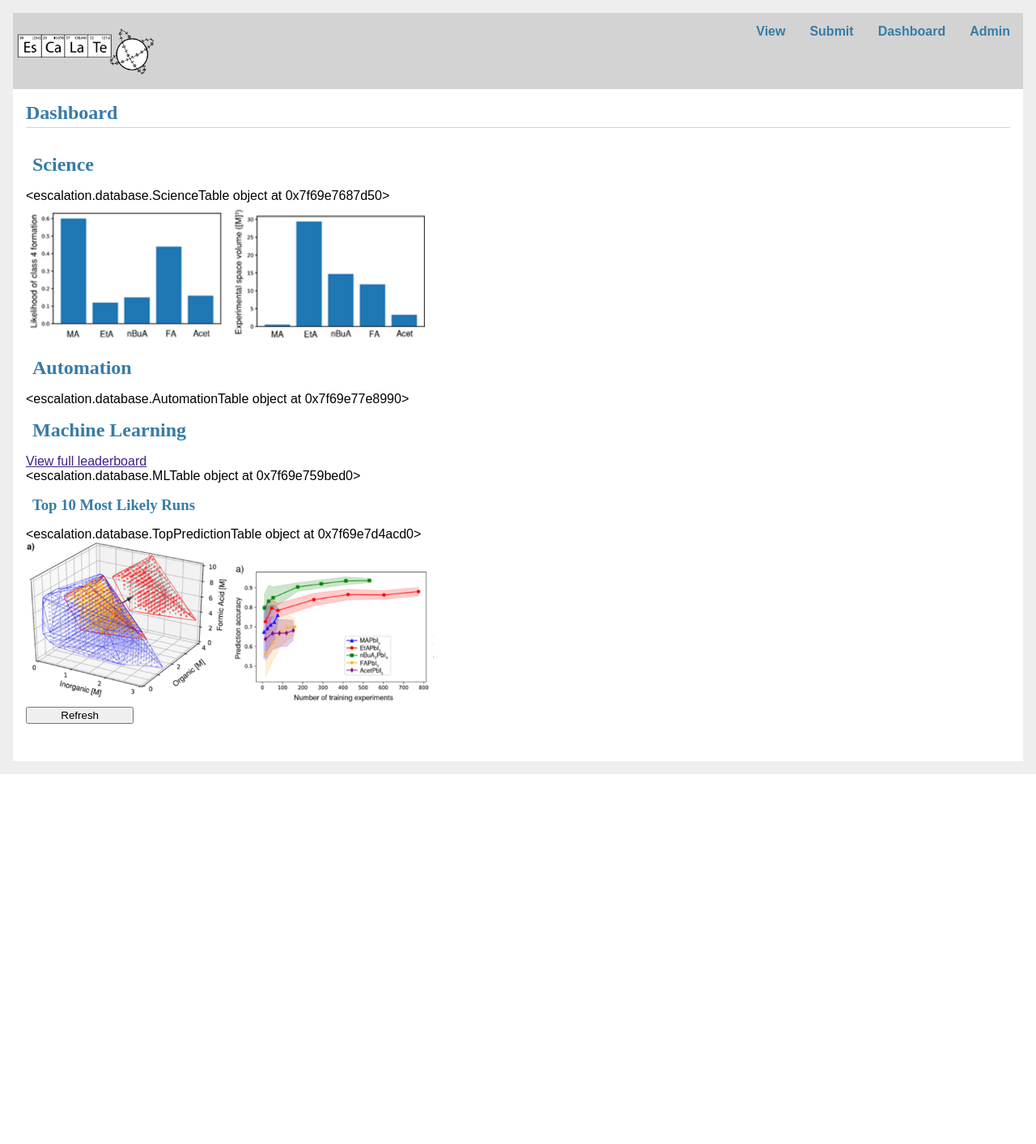
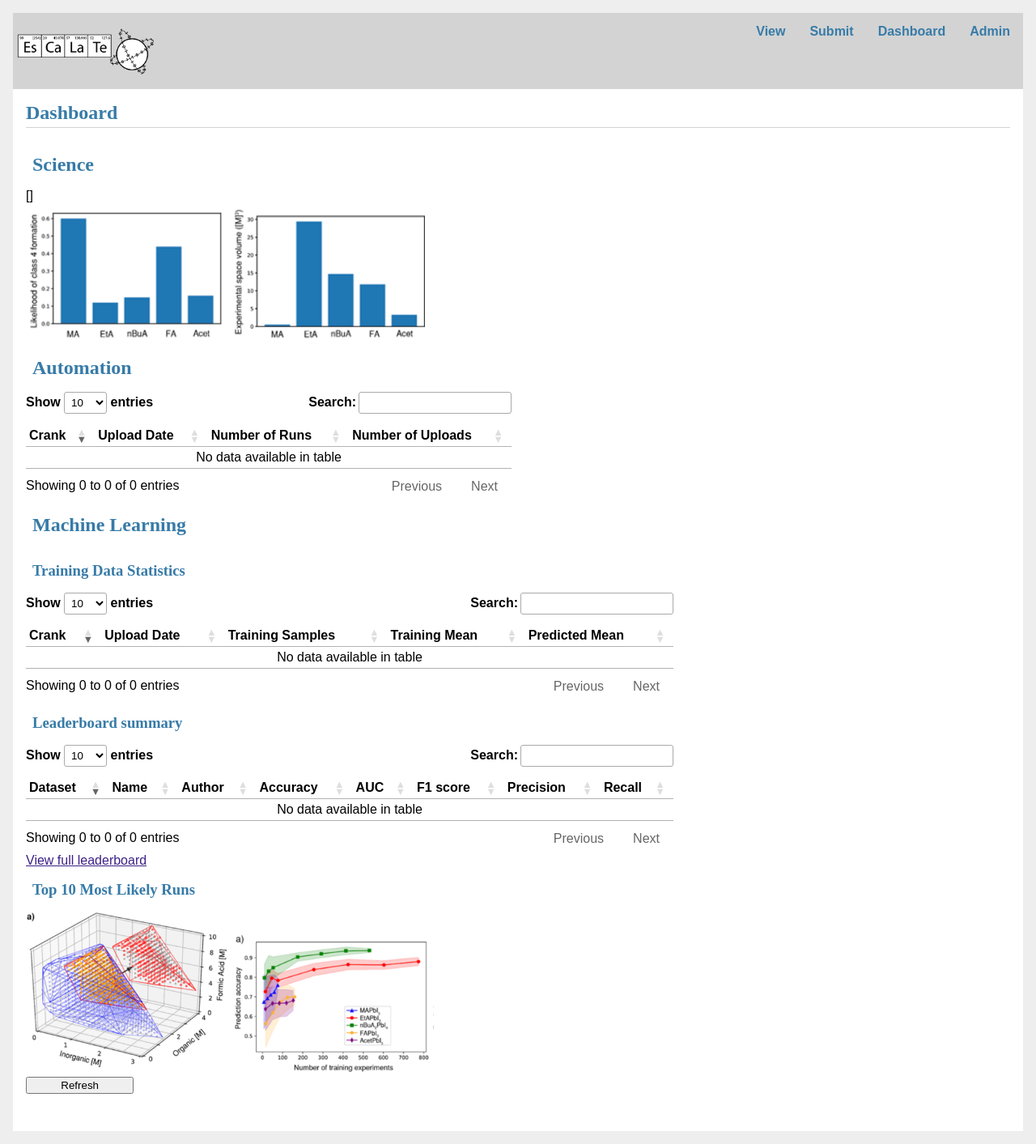
Before and after one commit to twosixlabs/Escalation, a Flask app: page /dashboard in a window 1280 px wide. Shown: the whole page at 81% size. Before the commit the page ends 956 px from the top, so only its background shows below. Run offline with Flask 2, Linux system fonts and the light colour scheme; data that the repository does not hold is empty; some libraries are stand-ins or nearby versions.

Commit message:
download leaderboard csv, formatting

```diff
--- a/submit_server/escalation/dashboard.py
+++ b/submit_server/escalation/dashboard.py
@@ -140,8 +140,8 @@ def dashboard():
         flash("Kicked off job {}.Sleeping for {} seconds to refresh".format(job1,seconds))
         time.sleep(seconds)
 
-    auto_table    = AutomationTable(AutomationStat.query.order_by(AutomationStat.upload_date.desc()).all())
-    science_table      = ScienceTable(ScienceStat.query.order_by(ScienceStat.upload_date.desc()).all())
-    ml_table = MLTable(MLStat.query.order_by(MLStat.upload_date.desc()).all())
-    top_table = TopPredictionTable(TopPrediction.query.order_by(TopPrediction.predicted_out.desc()).limit(TOP_PREDICTION_LIMIT).all())
-    return render_template('dashboard.html',science_table=science_table,auto_table=auto_table,ml_table=ml_table, top_table=top_table, top_n=TOP_PREDICTION_LIMIT)
+    auto_table    = AutomationStat.query.order_by(AutomationStat.upload_date.desc()).all()
+    science_table = ScienceStat.query.order_by(ScienceStat.upload_date.desc()).all()
+    ml_table      = MLStat.query.order_by(MLStat.upload_date.desc()).all()
+    top_table     = TopPrediction.query.order_by(TopPrediction.predicted_out.desc()).limit(TOP_PREDICTION_LIMIT).all()
+    return render_template('dashboard.html',science_table=science_table,auto_table=auto_table,ml_table=ml_table, top_table=top_table, top_n=TOP_PREDICTION_LIMIT,leaderboard=get_leaderboard())
--- a/submit_server/escalation/database.py
+++ b/submit_server/escalation/database.py
@@ -2,7 +2,6 @@ from escalation import db
 from sqlalchemy import and_, sql, create_engine
 from sqlalchemy.orm import deferred
 from flask import current_app, g, url_for
-from flask_table import Table, Col, DateCol
 import csv
 
 # Leaderboard statistics
@@ -45,21 +44,10 @@ class AutomationStat(db.Model):
     num_uploads = db.Column(db.Integer,default=0)
     num_distinct= db.Column(db.Integer,default=0)
 
-class AutomationTable(Table):
-    crank       = Col('Crank')
-    upload_date = DateCol('Upload Date',date_format='short')
-    num_runs    = Col('Number of Runs')
-    num_uploads = Col('Number of Uploads')
-    num_distinct= Col('Number of Unique Entries')
-
-
 class ScienceStat(db.Model):
     id          = db.Column(db.Integer,primary_key=True)
     crank       = db.Column(db.String(64))
     upload_date = db.Column(db.DateTime(timezone=True))
-
-class ScienceTable(Table):
-    crank       = Col('Crank')
 
 
 class TopPrediction(db.Model):
@@ -72,12 +60,6 @@ class TopPrediction(db.Model):
     def __repr__(self):
         return "<TopPrediction {0} {1} {2} {3:.2f} {4}".format(self.id, self.dataset,self.name,self.predicted_out,self.num_subs)
 
-class TopPredictionTable(Table):
-    dataset       = Col('Crank')
-    name          = Col('Run ID')
-    predicted_out = Col('Predicted Score')
-    num_subs      = Col('# Model Predictions')
-
 class MLStat(db.Model):
     id             = db.Column(db.Integer,primary_key=True)
     crank          = db.Column(db.String(64))
@@ -85,16 +67,6 @@ class MLStat(db.Model):
     train_mean     = db.Column(db.Float, default=0)
     num_train_rows = db.Column(db.Integer,default=0)
     pred_mean      = db.Column(db.Float,default=0)
-
-class MLTable(Table):
-    crank       = Col('Crank')
-    upload_date = DateCol('Upload Date',date_format='short')
-    train_mean  = Col('Avg. Training Crystal Score')
-    num_train_rows = Col('Number of Rows in Training')
-    pred_mean = Col('Avg. Predicted Crystal Score')
-
-
-
 
 class Submission(db.Model):
     id       = db.Column(db.Integer,primary_key=True)
--- a/submit_server/escalation/static/style.css
+++ b/submit_server/escalation/static/style.css
@@ -160,3 +160,11 @@ pre {
 .leaderboard th {
     font-size: 12px;
 }
+
+.auto_table {
+    max-width:600px;
+}
+
+.ml_table {
+    max-width:800px;
+}
--- a/submit_server/escalation/templates/dashboard.html
+++ b/submit_server/escalation/templates/dashboard.html
@@ -19,16 +19,113 @@
       </div>
     </div>
     <h1>Automation</h1>
-    {{ auto_table }}
 
+    <div class="auto_table">
+    <table id="auto_table" class="compact hover order-column row-border" style="width:100%">
+      <thead>
+        <th>Crank</th>
+        <th>Upload Date</th>
+        <th>Number of Runs</th>
+        <th>Number of Uploads</th>
+      </thead>
+      <tbody>
+        {% for r in auto_table %}
+        <tr>
+          <td> {{ r['crank'] }} </td>
+          <td> {{ r['upload_date'] }} </td>
+          <td> {{ r['num_runs'] }} </td>
+          <td> {{ r['num_distinct'] }} </td>
+        </tr>
+        {% endfor %}
+      </tbody>
+    </table>
+
+<script>
+$(document).ready(function() {
+$('#auto_table').DataTable( {
+        "order": [[ 0, "desc" ]],
+  }
+  );
+  } );
+
+</script>
+
+</div>
     <h1>Machine Learning</h1>
 
+    <h3>Training Data Statistics</h3>
+    <div class="ml_table">
+    <table id="ml_table" class="compact hover order-column row-border" style="width:100%">
+      <thead>
+        <th>Crank</th>
+        <th>Upload Date</th>
+        <th>Training Samples</th>
+        <th>Training Mean</th>
+        <th>Predicted Mean</th>
+      </thead>
+      <tbody>
+        {% for r in ml_table %}
+        <tr>
+          <td> {{ r['crank'] }} </td>
+          <td> {{ r['upload_date'] }} </td>
+          <td> {{ r['num_train_rows'] }} </td>
+          <td> {{ r['train_mean'] }} </td>
+          <td> {{ r['pred_mean'] }} </td>
+        </tr>
+        {% endfor %}
+      </tbody>
+    </table>
+<script>
+$(document).ready(function() {
+$('#ml_table').DataTable( {
+        "order": [[ 0, "desc" ]],
+  }
+  );
+  } );
+
+</script>
+
+  <h3>Leaderboard summary</h3>
+  <table id="leaderboard_table" class="compact hover order-column row-border" style="width:100%">
+    <thead>
+      <th>Dataset</th>
+      <th>Name</th>
+      <th>Author</th>
+      <th>Accuracy</th>
+      <th>AUC</th>
+      <th>F1 score</th>
+      <th>Precision</th>
+      <th>Recall</th>
+    </thead>
+    <tbody>
+    {% for r in leaderboard %}
+    <tr>
+      <td> {{ r['dataset_name'] }} </td>
+      <td> {{ r['model_name'] }} </td>
+      <td> {{ r['model_author'] }} </td>
+      <td> {{ r['accuracy'] }} </td>
+      <td> {{ r['auc_score'] }} </td>
+      <td> {{ r['f1_score'] }} </td>
+      <td> {{ r['precision'] }} </td>
+      <td> {{ r['recall'] }} </td>
+    </tr>
+    {% endfor %}
+    </tbody>
+  </table>
+
+<script>
+$(document).ready(function() {
+$('#leaderboard_table').DataTable( {
+        "order": [[ 0, "desc" ]],
+  }
+  );
+  } );
+</script>
     <a href="{{ url_for('leaderboard.leaderboard') }}">View full leaderboard</a>
 
-    {{ ml_table }}
 
     <h3>Top {{ top_n }} Most Likely Runs</h3>
-    {{ top_table }}
+
 
     <div id="images">
       <div class="inline-block">
--- a/submit_server/escalation/templates/leaderboard.html
+++ b/submit_server/escalation/templates/leaderboard.html
@@ -58,4 +58,8 @@ $('#leaderboard_table').DataTable( {
 
 </script>
 </div>
+
+<form method="post">
+  <input type="submit" value="Download CSV" name="submit">
+</form>
 {% endblock %}
```
Also changed, not shown: submit_server/escalation/leaderboard.py (+19 -3 lines), 1 other file.
